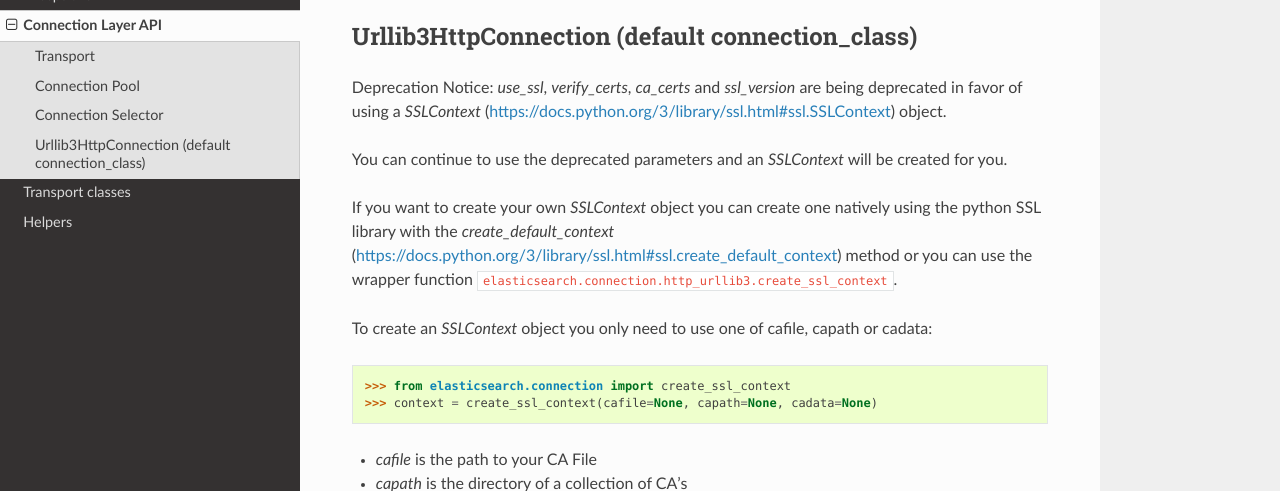
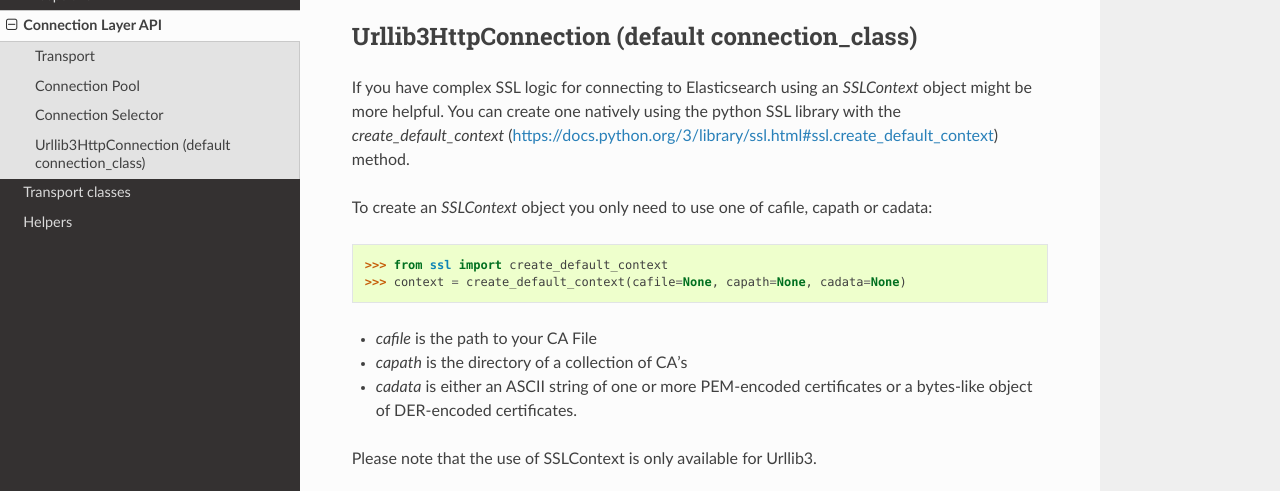
Before and after one commit to Logiclayer1111/elasticsearch, a Sphinx documentation site: the page built from docs/connection.rst, in a window 1280 px wide and 900 px high, scrolled down 798 px, cut to the strip 180-671 px from the top of the window. Built offline with Sphinx 7.4.7 and the Read the Docs theme 2.0.0, drawn with Linux system fonts in a browser that asks for light colours; cross-references to code outside the pages are shown as plain code.

Commit message:
Use use ssl_context or don't but don't mix (#714)
* Use original SSL process and add SSLContext

Not going to deprecate and replace with SSLContext.
But instead give option for using SSLContext next to the original way of
handling SSL.

```diff
--- a/docs/connection.rst
+++ b/docs/connection.rst
@@ -45,23 +45,20 @@
 Urllib3HttpConnection (default connection_class)
 ------------------------------------------------
 
-Deprecation Notice: `use_ssl`, `verify_certs`, `ca_certs` and `ssl_version` are being
-deprecated in favor of using a `SSLContext` (https://docs.python.org/3/library/ssl.html#ssl.SSLContext) object.
-
-You can continue to use the deprecated parameters and an `SSLContext` will be created for you.
-
-If you want to create your own `SSLContext` object you can create one natively using the
-python SSL library with the `create_default_context` (https://docs.python.org/3/library/ssl.html#ssl.create_default_context) method
-or you can use the wrapper function :function:`~elasticsearch.connection.http_urllib3.create_ssl_context`.
+If you have complex SSL logic for connecting to Elasticsearch using an `SSLContext` object
+might be more helpful. You can create one natively using the python SSL library with the
+`create_default_context` (https://docs.python.org/3/library/ssl.html#ssl.create_default_context) method.
 
 To create an `SSLContext` object you only need to use one of cafile, capath or cadata::
 
-    >>> from elasticsearch.connection import create_ssl_context
-    >>> context = create_ssl_context(cafile=None, capath=None, cadata=None)
+    >>> from ssl import create_default_context
+    >>> context = create_default_context(cafile=None, capath=None, cadata=None)
 
 * `cafile` is the path to your CA File
 * `capath` is the directory of a collection of CA's
 * `cadata` is either an ASCII string of one or more PEM-encoded certificates or a bytes-like object of DER-encoded certificates.
 
+Please note that the use of SSLContext is only available for Urllib3.
+
 .. autoclass:: Urllib3HttpConnection
    :members:
--- a/docs/index.rst
+++ b/docs/index.rst
@@ -200,9 +200,9 @@
 
     # SSL client authentication using client_cert and client_key
 
-    from elasticsearch.connection import create_ssl_context
+    from ssl import create_default_context
 
-    context = create_ssl_context(cafile="path/to/cert.pem")
+    context = create_default_context(cafile="path/to/cert.pem")
     es = Elasticsearch(
         ['localhost', 'otherhost'],
         http_auth=('user', 'secret'),
```
Also changed, not shown: 3 other files.
